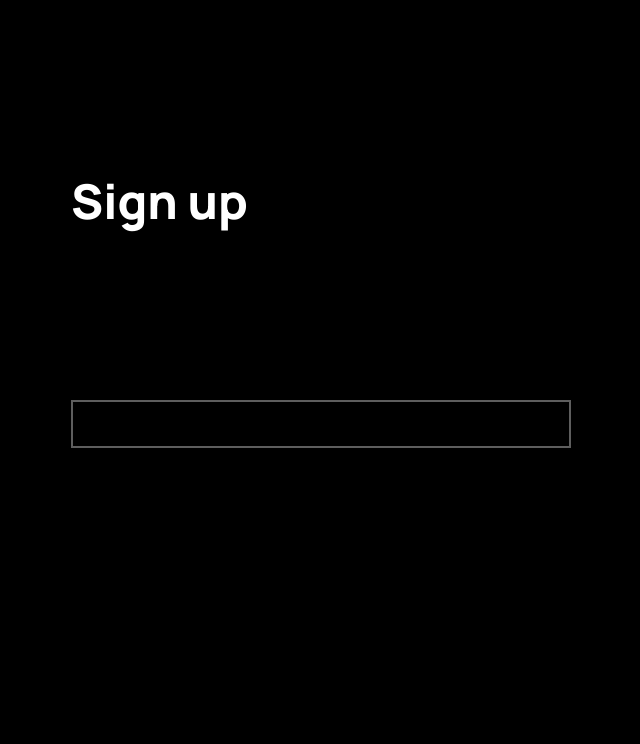
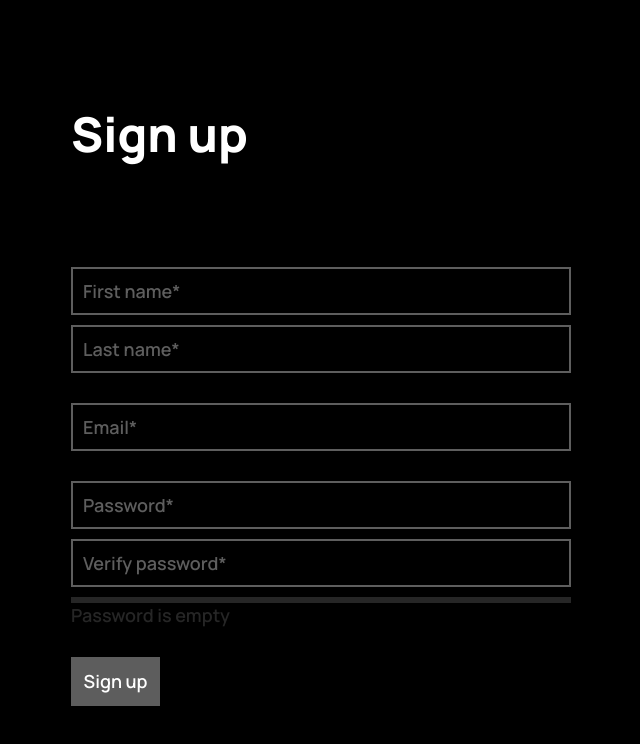
Before and after one commit to shevelidze/sharel, a Next.js app: page /sign_up in a window 1280 px wide. Shown: the top 744 px of the page, without its empty margins (319-959 px from the left). Built offline with nearby package versions, Linux system fonts and the light colour scheme.

Commit message:
Add sign up page

```diff
--- a/components/Input.js
+++ b/components/Input.js
@@ -62,9 +62,9 @@ export default class Input extends react.Component {
                     id={styles.input}
                     style={this.state.color == undefined ? null : { '--decoration-color': this.state.color, transition: 'none' }}
                     placeholder={this.props.placeholder}
-                    autocomplete={this.props.autoComplete === undefined ? 'off' : this.props.autoComplete}
+                    autoComplete={this.props.autoComplete === undefined ? 'off' : this.props.autoComplete}
                     type={this.props.type === undefined ? 'text' : this.props.type}
-                    onBlur={this.onBlur()}
+                    {...this.props.inputParams}
                 ></input>
 
                 {
@@ -73,15 +73,4 @@ export default class Input extends react.Component {
             </div>
         );
     }
-
-
-
-    onBlur() {
-        return async () => {
-            setTimeout(() => { this.blink(3); }, 2000);
-            await this.buttonRef.current.disable();
-            this.setState({ buttonIsHidden: true })
-        };
-
-    }
 }
--- /dev/null
+++ b/components/PasswordStrengthLevel.js
@@ -0,0 +1,27 @@
+import react from 'react';
+import styles from '../styles/PasswordStrengthLevel.module.css'
+import { passwordStrength } from 'check-password-strength'
+
+export default class PasswordStrengthLevel extends react.Component {
+    constructor(props) {
+        super(props);
+        this.levels = [
+            'very weak',
+            'weak',
+            'medium',
+            'strong',
+        ]
+    }
+    render() {
+        let level = (this.props.password.length == 0 ? 0 : passwordStrength(this.props.password).id + 1) / 4;
+        return (
+            <div id={styles.root} style={{ '--password-strength-level-color': `rgba(255, 255, 255, ${0.15 + level * 0.85})` }}>
+                <div>{`Password is ${level == 0 ?
+                        'empty' :
+                        this.levels[Math.round((this.levels.length - 1) * level)]
+                    }`}
+                </div>
+            </div>
+        )
+    }
+}
--- a/package.json
+++ b/package.json
@@ -8,6 +8,7 @@
     "lint": "next lint"
   },
   "dependencies": {
+    "check-password-strength": "^2.0.3",
     "next": "12.0.7",
     "react": "17.0.2",
     "react-dom": "17.0.2"
--- a/pages/sign_in.js
+++ b/pages/sign_in.js
@@ -1,6 +1,7 @@
 import Input from "../components/Input"
 import styles from '../styles/Auth.module.css'
 import Button from "../components/Button"
+import react from "react"
 
 export default function SignIn() {
     return (
@@ -11,7 +12,7 @@ export default function SignIn() {
             <div id={styles['main-block']}>
                 <div className={styles['section']}>
                     <Input placeholder='Email'></Input>
-                    <Input placeholder='Password' type='password' buttonProps={{text: 'hello'}}></Input>
+                    <Input placeholder='Password' type='password'></Input>
                 </div>
                 <Button text='Sign in'></Button>
             </div>
--- a/pages/sign_up.js
+++ b/pages/sign_up.js
@@ -1,14 +1,64 @@
+import Input from "../components/Input"
 import styles from '../styles/Auth.module.css'
-import Input from '../components/Input'
+import Button from "../components/Button"
+import react from "react"
+import PasswordStrengthLevel from "../components/PasswordStrengthLevel";
 
-export default function SignUp()
-{
-    return (
-        <div id={styles.root}>
-            <div id={styles['title-wrapper']}>Sign up</div>
-            <div id={styles['main-block']}>
-                <Input></Input>
+export default class SignIn extends react.Component {
+    constructor() {
+        super();
+        this.state = {
+            currentViewComponentIndex: 0,
+            password: ''
+        }
+    }
+    onPasswordInput(event) {
+        console.log(event.target.value);
+        this.setState({
+            password: event.target.value
+        })
+    }
+    changeComponent(component) {
+        this.setState({
+            currentComponent: component
+        });
+    }
+    render() {
+        let pageViewComponents = [(
+            <div id={styles.root}>
+                <div id={styles['title-wrapper']}>Sign up</div>
+                <div id={styles['main-block']}>
+                    <div className={styles.section}>
+                        <Input placeholder={'First name*'}></Input>
+                        <Input placeholder={'Last name*'}></Input>
+                    </div>
+                    <div className={styles.section}>
+                        <Input placeholder={'Email*'}></Input>
+                    </div>
+                    <div className={styles.section}>
+                        <Input placeholder={'Password*'}></Input>
+                        <Input placeholder={'Verify password*'} inputParams={{ onInput: (this.onPasswordInput.bind(this)) }}></Input>
+                        <PasswordStrengthLevel password={this.state.password}></PasswordStrengthLevel>
+                    </div>
+                    <Button text={'Sign up'} onClick={this.changeComponent.bind(this, this.emailVerificationComponent)}></Button>
+                </div>
             </div>
-        </div>
-    )
+        ),
+        (
+            <div id={styles.root}>
+                <div id={styles['title-wrapper']}>Verify email</div>
+                <div id={styles['main-block']}>
+                    <Input placeholder={'Verfication code'}></Input>
+                </div>
+            </div>
+        )];
+
+        return (
+            <div id={styles.wrapper}>
+                {
+                    pageViewComponents[this.state.currentViewComponentIndex]
+                }
+            </div>
+        )
+    }
 }
--- a/styles/Auth.module.css
+++ b/styles/Auth.module.css
@@ -1,6 +1,6 @@
 #root {
     display: grid;
-    grid-auto-rows: 1fr;
+    grid-template-rows: 1fr 2fr;
 
     height: 100vh;
     width: 500px;
--- /dev/null
+++ b/styles/PasswordStrengthLevel.module.css
@@ -0,0 +1,19 @@
+#root {
+    font-size: var(--input-button-font-size);
+    font-weight: var(--input-button-font-weight);
+    --trasition-config: .5s ease-in-out;
+}
+
+#root > * {
+    color: var(--password-strength-level-color);
+    transition: color var(--trasition-config);
+}
+
+#root::before
+{
+    content: '';
+    display: block;
+    height: 0.33em;
+    background: var(--password-strength-level-color);
+    transition: background-color var(--trasition-config);
+}
```
Also changed, not shown: 1 other file (tests, documents, lock files or other folders).
